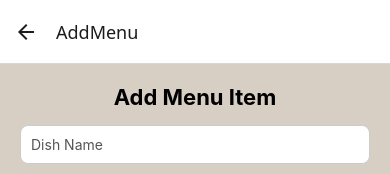
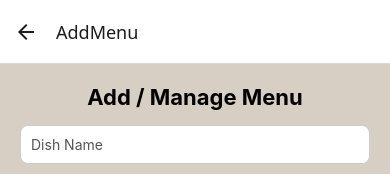
Before and after one commit to Natz-reddy/part-2, a React Native app: screen /AddMenu in a window 390 px wide. Shown: the top 174 px of the page. Built offline with nearby package versions, Linux system fonts and the light colour scheme.

Commit message:
editing text

```diff
--- a/AddMenuScreen.js
+++ b/AddMenuScreen.js
@@ -30,8 +30,9 @@ export default function AddMenuScreen({ navigation, menuItems, setMenuItems }) {
 
   return (
     <View style={styles.container}>
-      <Text style={styles.title}>Add Menu Item</Text>
+      <Text style={styles.title}>Add / Manage Menu</Text>
 
+      {/* Input Fields */}
       <TextInput
         style={styles.input}
         placeholder="Dish Name"
@@ -55,6 +56,7 @@ export default function AddMenuScreen({ navigation, menuItems, setMenuItems }) {
         onChangeText={setDishPrice}
       />
 
+      {/* Course Picker */}
       <Picker
         selectedValue={course}
         onValueChange={(itemValue) => setCourse(itemValue)}
@@ -66,19 +68,23 @@ export default function AddMenuScreen({ navigation, menuItems, setMenuItems }) {
         <Picker.Item label="Dessert" value="Dessert" />
       </Picker>
 
+      {/* Add Dish Button */}
       <TouchableOpacity style={styles.button} onPress={addDish}>
         <Text style={styles.buttonText}>Add Dish</Text>
       </TouchableOpacity>
 
+      {/* Menu List */}
       <FlatList
         data={menuItems}
         keyExtractor={(item) => item.id}
         renderItem={({ item }) => (
           <View style={styles.card}>
-            <Text style={styles.name}>{item.name}</Text>
-            <Text>{item.description}</Text>
-            <Text>Course: {item.course}</Text>
-            <Text>Price: R{item.price}</Text>
+            <View style={{ flex: 1 }}>
+              <Text style={styles.name}>{item.name}</Text>
+              <Text>{item.description}</Text>
+              <Text>Course: {item.course}</Text>
+              <Text>Price: R{item.price}</Text>
+            </View>
           </View>
         )}
       />
```
